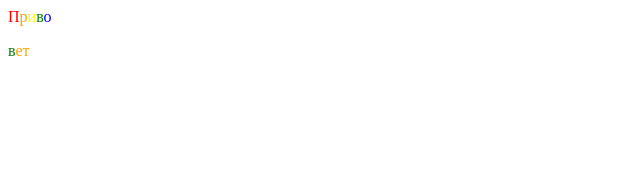
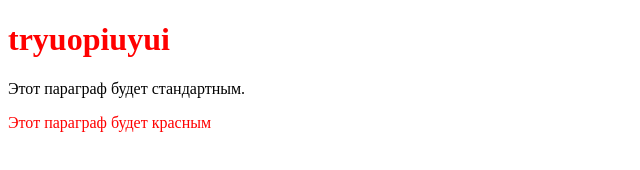
Before and after one commit to SergeyLoboda99/wert, a plain HTML site: page html/html.html in a window 1280 px wide. Shown: the whole page, without its empty margins (0-640 px from the left). Drawn offline with Linux system fonts and the light colour scheme.

Commit message:
проба

```diff
--- a/html/html.html
+++ b/html/html.html
@@ -1,3 +1,17 @@
-<p>
-    <span style="color: red;">П</span><span style="color: orange;">р</span><span style="color: yellow;">и</span><span style="color: green;">в</span><span style="color: blue;">о</span>
-</p><span style="color: green;">в</span><span style="color: orange;">е</span><span style="color: orange;">т</span>
+<!DOCTYPE html>
+<html>
+<head>
+    <style>
+        .redtext {
+            color: red;
+        }
+    </style>
+</head>
+<body>
+
+<h1 class="redtext"> tryuopiuyui</h1>
+<p>Этот параграф будет стандартным.</p>
+<p class="redtext">Этот параграф будет красным</p>
+
+</body>
+</html>
```
Also changed, not shown: html/index.html (+4 -3 lines), 2 other files.
